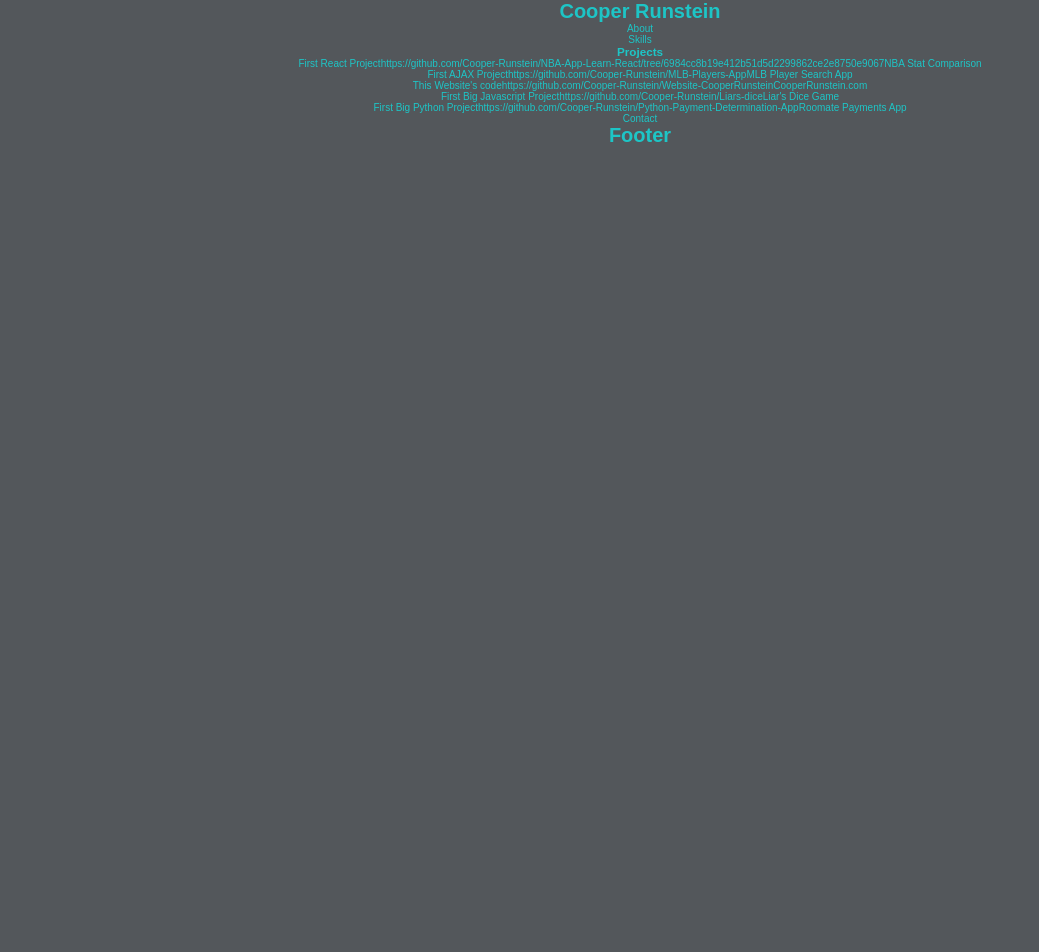
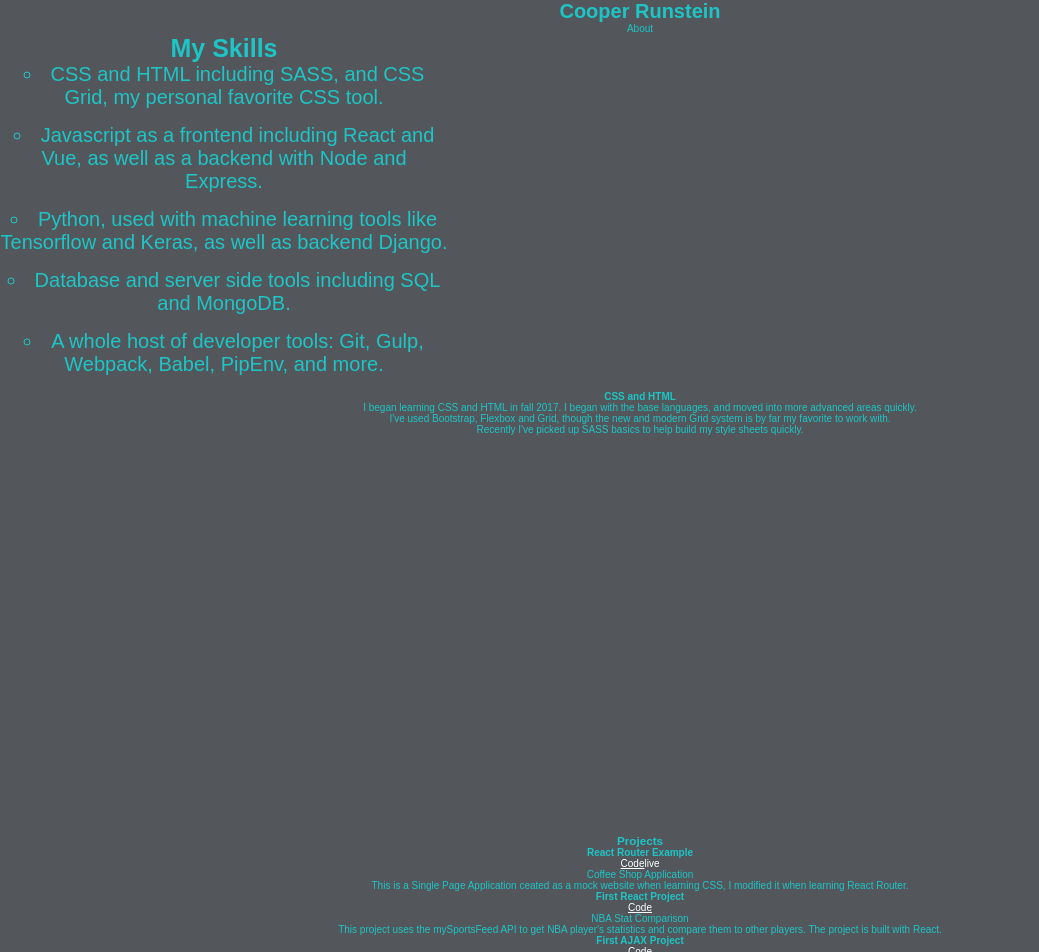
Before and after one commit to Cooper-Runstein/Website-CooperRunstein, a React (Create React App) app: page / in a window 1280 px wide. Shown: the top 952 px of the page, without its empty margins (0-1039 px from the left). Before the commit the page ends 800 px from the top, so only its background shows below. Built offline with nearby package versions, Linux system fonts and the light colour scheme.

Commit message:
Skills imported

```diff
--- a/src/Components/Projects.js
+++ b/src/Components/Projects.js
@@ -2,10 +2,15 @@ import React from 'react';
 
 const Project = (props) =>{
   return (
-    <div>
-      <span>{props.name}</span>
-      <span>{props.src}</span>
+    <div className='project-container'>
+      <h4>{props.name}</h4>
+      <div className='project-links'>
+      <a href={props.src}>Code</a>
+      {props.live ? <a href={props.Live}>live</a> : null}
+      </div>
       <span>{props.title}</span>
+      <p>{props.desciription}</p>
+
     </div>
   )
 }
@@ -15,9 +20,17 @@ class Projects extends React.Component{
     this.state = {
       projects: [
         {
+          name: "React Router Example",
+          src: 'https://github.com/Cooper-Runstein/Reactify-Coffee-Shop',
+          projectTitle: "Coffee Shop Application",
+          live: "https://boring-hypatia-eb85d2.netlify.com/menu/coffee",
+          desciription: "This is a Single Page Application ceated as a mock website when learning CSS, I modified it when learning React Router."
+        },
+        {
           name: "First React Project",
           src: 'https://github.com/Cooper-Runstein/NBA-App-Learn-React/tree/6984cc8b19e412b51d5d2299862ce2e8750e9067',
-          projectTitle: "NBA Stat Comparison"
+          projectTitle: "NBA Stat Comparison",
+          desciription: "This project uses the mySportsFeed API to get NBA player's statistics and compare them to other players. The project is built with React."
         },
         {
           name: "First AJAX Project",
@@ -44,7 +57,7 @@ class Projects extends React.Component{
   }
   render(){
     return(
-        <div>
+        <div className='projects-container main-comp-container'>
           <h3>Projects</h3>
           <div>
             {
@@ -54,6 +67,8 @@ class Projects extends React.Component{
                   name = { project.name }
                   src = { project.src }
                   title = { project.projectTitle }
+                  live = { project.live }
+                  desciription = { project.desciription }
                 />
               })
             }
--- a/src/Components/Skills.js
+++ b/src/Components/Skills.js
@@ -1,10 +1,95 @@
 import React from 'react';
 
-const Skills = (props)=>{
+const DisplayedSkill = (props)=>{
+  const activeSkill = props.skills[props.activeIndex];
+  return (
+    <div className='active-skill-container'>
+      <h4>{activeSkill.title}</h4>
+      <ul>
+        {activeSkill.lines.map(line => <li>{line}</li>)}
+      </ul>
+    </div>
+  )
+}
 
-    return(
-        <div>Skills</div>
-    )
+class Skills extends React.Component {
+    constructor() {
+      super()
+      this.state = {
+        activeIndex: 0,
+        skillsDescriptions: [
+          {
+            title: 'CSS and HTML',
+            lines: [
+              'I began learning CSS and HTML in fall 2017. I began with the base languages, and moved into more advanced areas quickly.',
+              'I\'ve used Bootstrap, Flexbox and Grid, though the new and modern Grid system is by far my favorite to work with.',
+              'Recently I\'ve picked up SASS basics to help build my style sheets quickly.'
+            ]
+          },
+          {
+            title: 'Javascript',
+            lines: [
+              'I began learning Javascript around the same time as HTML and CSS and it quickly overtook Python as my favorite langauge.',
+              'I\'ve began using React and Vue as frotend technologies while experimenting with Node as a backend.',
+              'Tensorflow.js has made my affection for JS even stronger and I have a few web-based machine learning projects planned out.',
+            ]
+          },
+          {
+            title: 'Python',
+            lines: [
+              'I began learning Python out of intrest in economic data science as a college Freshman, and instantly loved the langauge more than my own field of study.',
+              'Python turned programming from a hobby to a passion; the human-readable syntax and concise nature of the langauge has caused me to explore most new programming concepts through python.',
+              'Django was the first backend framework I learned, and the formed the base of my server-side knowledge',
+              'Tensorflow has made learning Machine Learning a breeze, and I love experimenting with audio and visual machine recognition.'
+            ]
+          },
+          {
+            title: 'Database Querying',
+            lines: [
+                'I learned SQL alongside python while doing an economic research project, it was certainly not my favorite first time through.',
+                'Since then I\'ve grown to appreciate SQL and the power it offers.',
+                'Recently I took a course on the NoSql technology MongoDB and found it easy and fun to use. ',
+              ]
+          },
+
+          {
+            title: 'Developer Tools',
+            lines: [
+                'Once I discoverd the ability to undo mistakes with Git, I began using it on every project almost daily.',
+                  'Gulp, Webpack, Browserify, Babel and many more libraries and tools have helped me manage and grow my projects.',
+                  'Pipenv and NPM for python and JS respectively have made sharing and managing projects much easier.',
+                  'I\'ve used numerous editors and IDEs, Atom, Webstorm and PyCharm to name a few. Today I mostly enjoy using Visual Studio Code.',
+                  'I mostly use Linux as my operating system, and have worked through the linux from scratch manual with a friend.',
+            ]
+          }
+        ]
+      }
+      this.changeSelectedIndex = this.changeSelectedIndex.bind(this);
+    }
+
+    changeSelectedIndex = index=> this.setState({activeIndex: index});
+
+    render(){
+      return(
+        <div class="main-comp-container">
+          <div class="skills-list-wrapper">
+              <h3>My Skills</h3>
+              <ul class="skills-list">
+                  <li onClick={()=> this.changeSelectedIndex(0)}>CSS and HTML including SASS, and CSS Grid, my personal favorite CSS tool.</li>
+                  <li onClick={()=> this.changeSelectedIndex(1)}>Javascript as a frontend including React and Vue, as well as a backend with Node and Express.</li>
+                  <li onClick={()=> this.changeSelectedIndex(2)}>Python, used with machine learning tools like Tensorflow and Keras, as well as backend Django.</li>
+                  <li onClick={()=> this.changeSelectedIndex(3)}>Database and server side tools including SQL and MongoDB.</li>
+                  <li onClick={()=> this.changeSelectedIndex(4)}>A whole host of developer tools: Git, Gulp, Webpack, Babel, PipEnv, and more.</li>
+              </ul>
+          </div>
+          <DisplayedSkill
+            skills = { this.state.skillsDescriptions }
+            activeIndex = { this.state.activeIndex }
+          />
+        </div>
+
+      )
+    }
 
 }
 
--- a/src/main.css
+++ b/src/main.css
@@ -92,6 +92,9 @@ a:hover{
     border-bottom: 5px dashed rgba(163, 157, 149, 0.918);
 }
 
+.main-comp-container{
+  height: 100vh;
+}
 /********About**********/
 
 .about-content{
```
